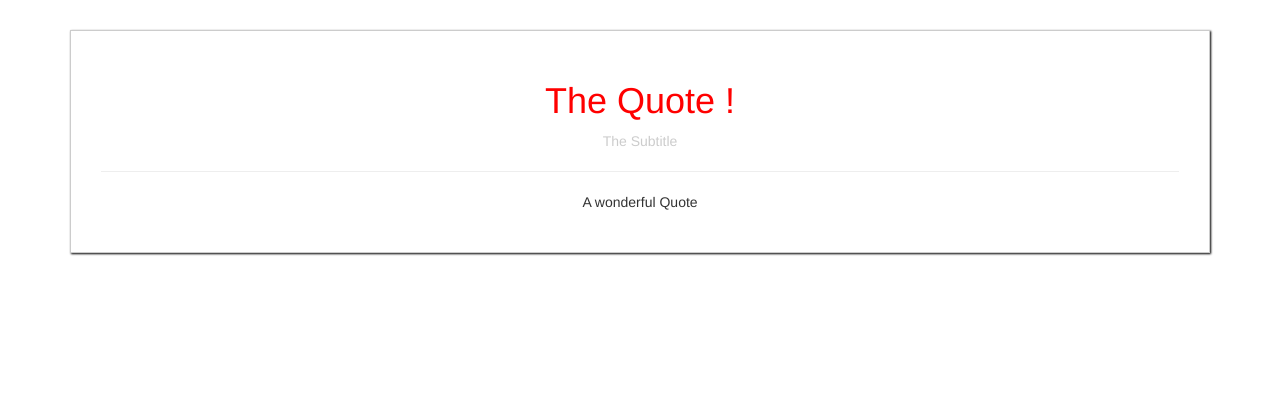
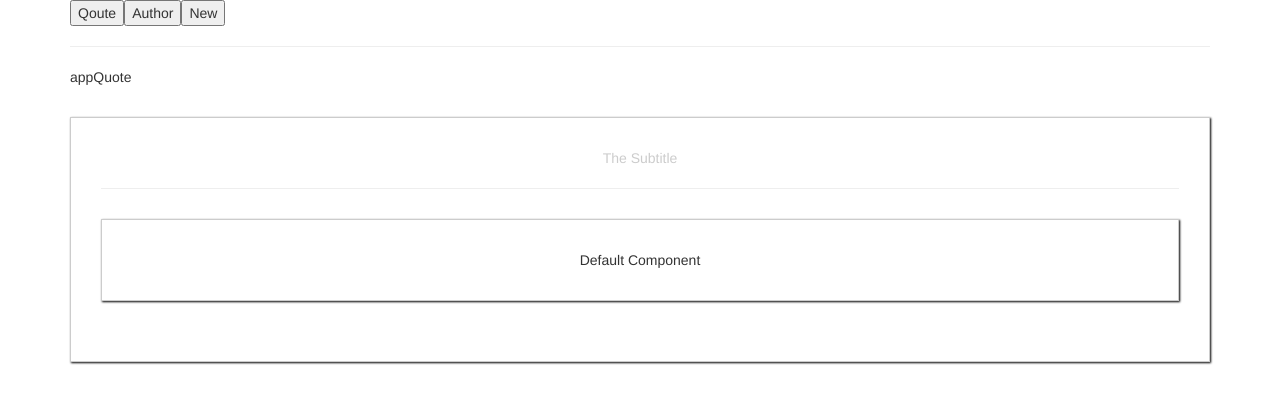
Before and after one commit to smarigowda/vuejs-cli-udemy, a Vue app: page / in a window 1280 px wide. Shown: the top 404 px of the page. Built offline with nearby package versions, Linux system fonts and the light colour scheme.

Commit message:
dynamic components with default content

```diff
--- a/src/App.vue
+++ b/src/App.vue
@@ -2,25 +2,38 @@
     <div class="container">
         <div class="row">
             <div class="col-xs-12">
-               <app-quote>
+               <button @click="selectedComponent = 'appQuote'">Qoute</button>
+               <button @click="selectedComponent = 'appAuthor'">Author</button>
+               <button @click="selectedComponent = 'appNew'">New</button>
+               <hr>
+               <p>{{ selectedComponent }}</p>
+               <component :is="selectedComponent">
+                   <div>Default Component</div>
+               </component>
+               <!-- <app-quote>
                    <h1 slot="title">{{ quoteTitle }}</h1>
                    <p>A wonderful Quote</p>
-               </app-quote>
+               </app-quote> -->
             </div>
         </div>
     </div>
 </template>
 
 <script>
-    import Quote from './components/Quote.vue'
+    import Quote from './components/Quote.vue';
+    import Author from './components/Author.vue';
+    import New from './components/New.vue'
     export default {
         data: function() {
             return {
-                quoteTitle: 'The Quote !'
+                quoteTitle: 'The Quote !',
+                selectedComponent: 'appQuote'
             }
         },
         components: {
-            appQuote: Quote
+            appQuote: Quote,
+            appAuthor: Author,
+            appNew: New
         }
     }
 </script>
--- /dev/null
+++ b/src/components/Author.vue
@@ -0,0 +1,13 @@
+<template>
+  <div>
+    <h1>The Author</h1>
+  </div>
+</template>
+
+<script>
+export default {
+}
+</script>
+
+<style scoped>
+</style>
--- /dev/null
+++ b/src/components/New.vue
@@ -0,0 +1,14 @@
+<template>
+  <div>
+    <h3>New Component</h3>
+    <p>New Quote</p>
+  </div>
+</template>
+
+<script>
+export default {
+}
+</script>
+
+<style scoped>
+</style>
```
